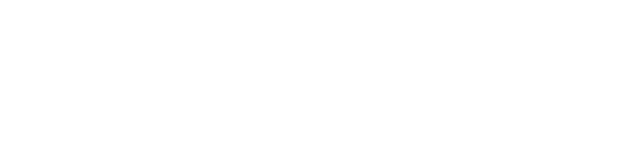
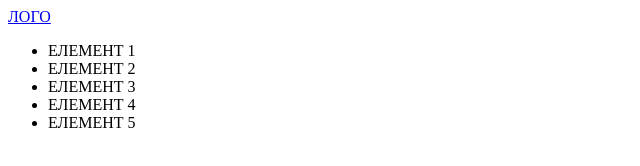
Before and after one commit to grebenukkiril/egor-test, a plain HTML site: page index.html in a window 1280 px wide. Shown: the whole page, without its empty margins (0-640 px from the left). Drawn offline with Linux system fonts and the light colour scheme.

Commit message:
fsdfsdvcxvcx
fdsfvgcvcxfd

```diff
--- a/index.html
+++ b/index.html
@@ -6,6 +6,17 @@
     <title>Document</title>
 </head>
 <body>
-    <!--  -->
+    <header class="header">
+        <a class="logo" href="#">ЛОГО</a>
+        <nav class="navigation">
+            <ul class="menu">
+                <li class="menu__item">ЕЛЕМЕНТ 1</li>
+                <li class="menu__item">ЕЛЕМЕНТ 2</li>
+                <li class="menu__item">ЕЛЕМЕНТ 3</li>
+                <li class="menu__item">ЕЛЕМЕНТ 4</li>
+                <li class="menu__item">ЕЛЕМЕНТ 5</li>
+            </ul>
+        </nav>
+    </header>
 </body>
 </html>
--- /dev/null
+++ b/style.css
@@ -0,0 +1,3 @@
+.div{
+    color: aqua;
+}
```
